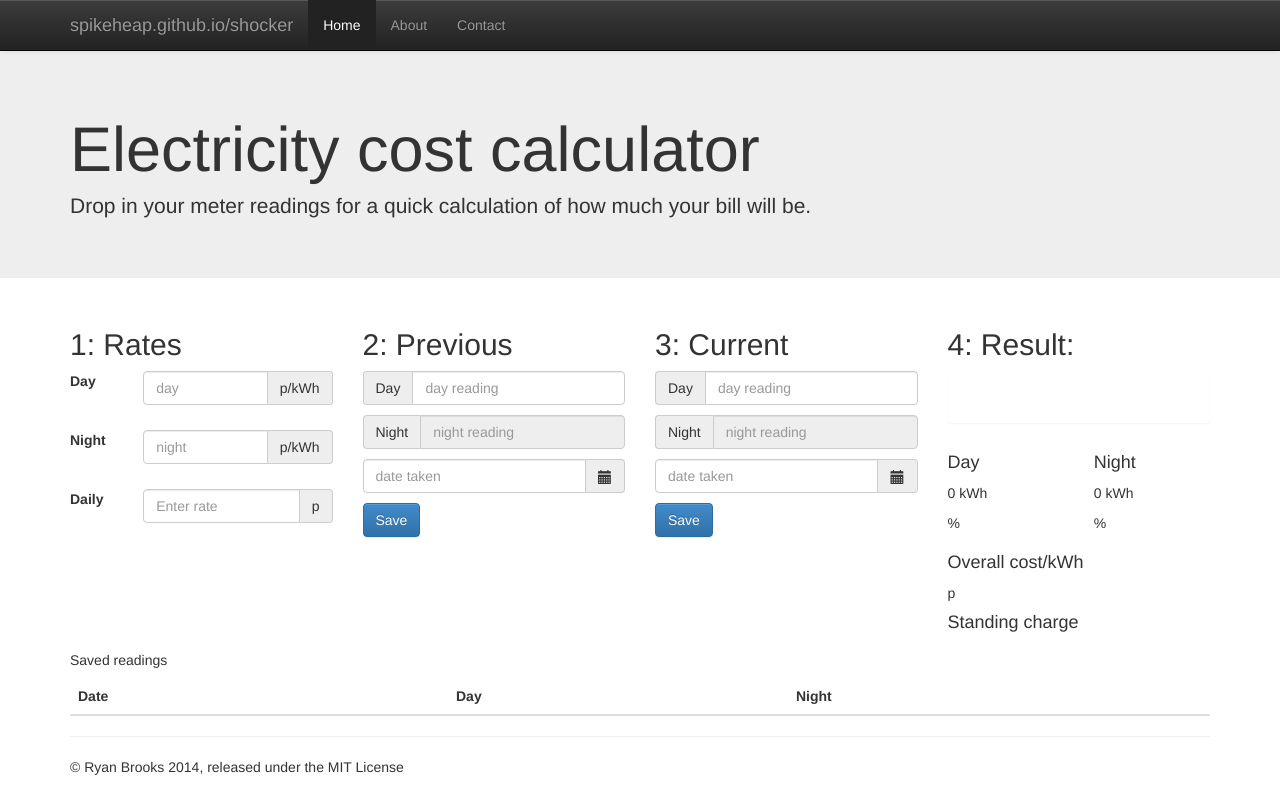
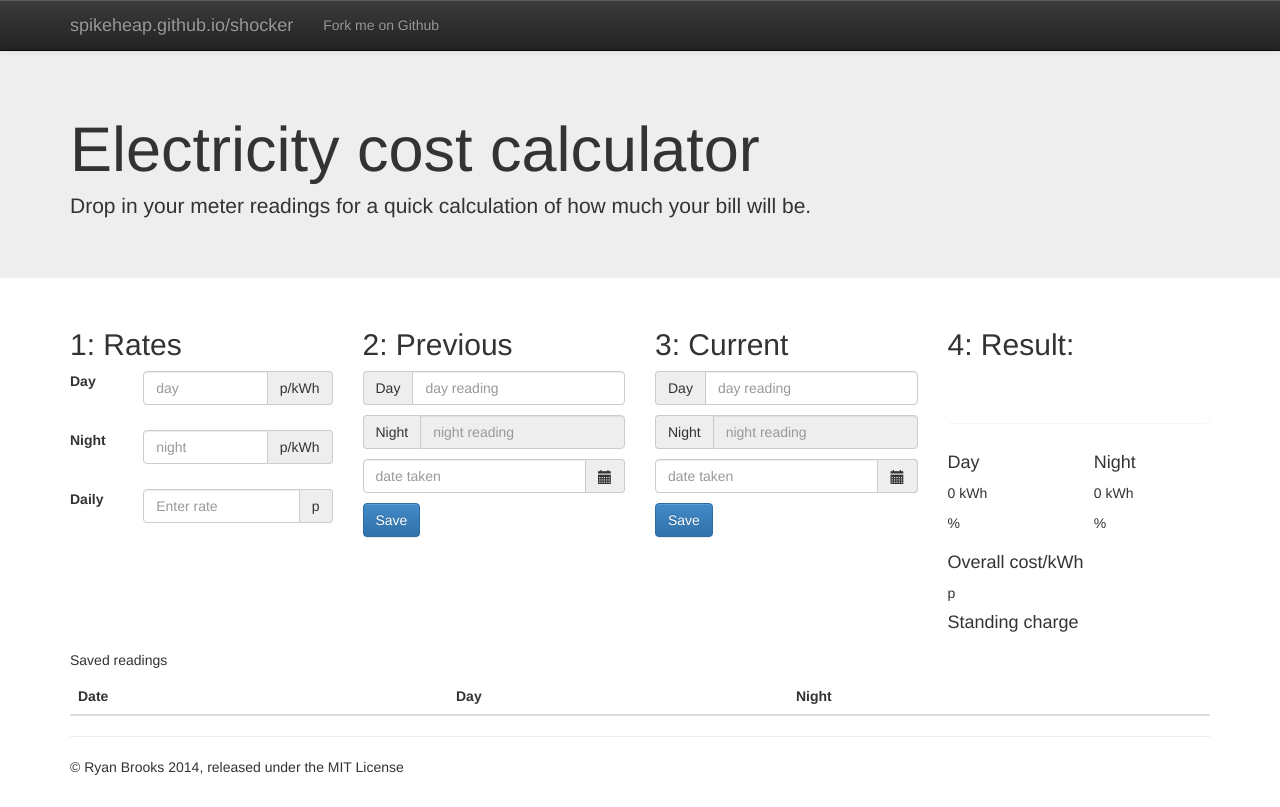
Before and after one commit to spikeheap/shocker, a plain HTML site: page index.html in a window 1280 px wide. Drawn offline with nearby package versions, Linux system fonts and the light colour scheme.

Commit message:
Cleaning up navbar

```diff
--- a/index.html
+++ b/index.html
@@ -38,9 +38,7 @@
         </div>
         <div class="navbar-collapse collapse">
           <ul class="nav navbar-nav">
-            <li class="active"><a href="#">Home</a></li>
-            <li><a href="#about">About</a></li>
-            <li><a href="#contact">Contact</a></li>
+            <li><a href="https://github.com/spikeheap/shocker">Fork me on Github</a></li>
 
         </div><!--/.navbar-collapse -->
       </div>
```
